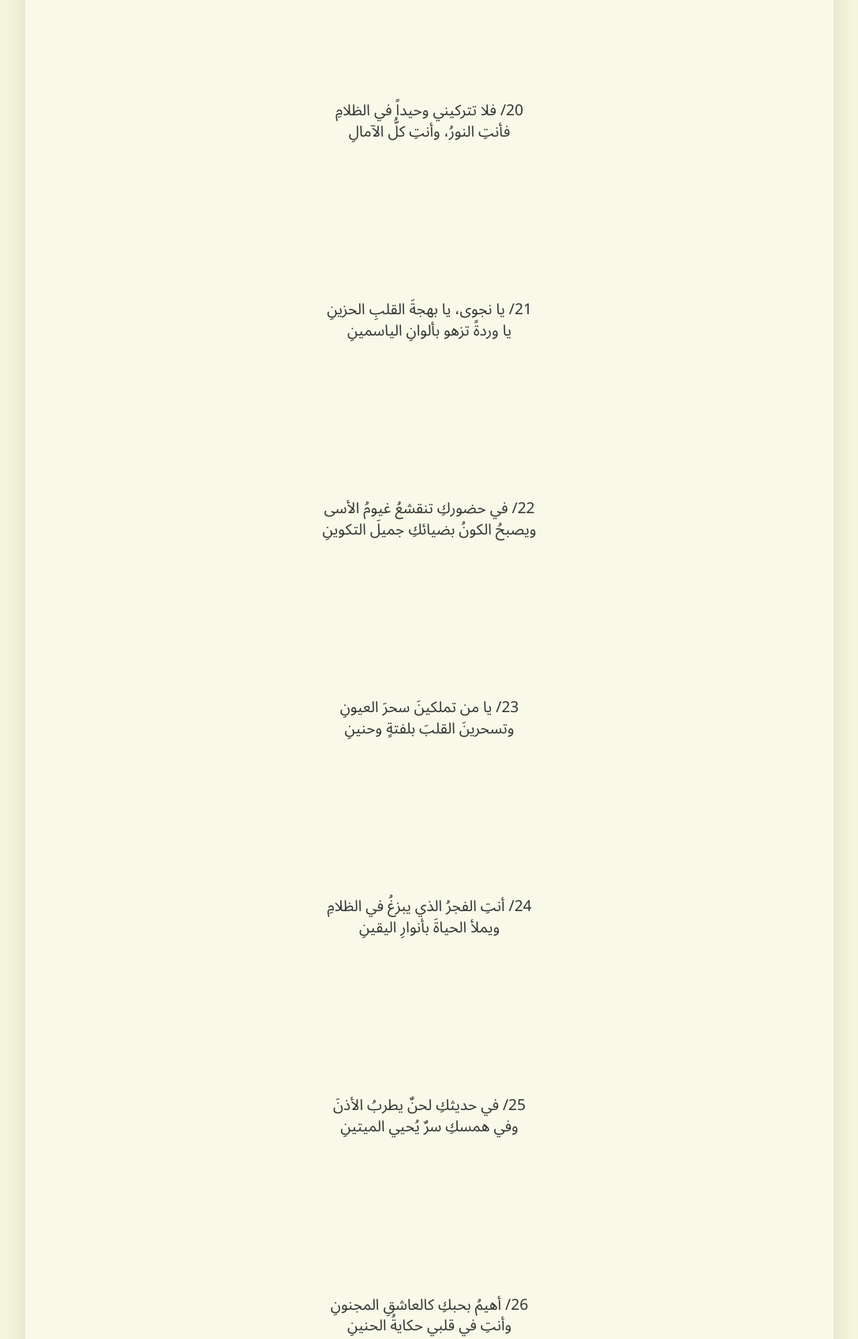
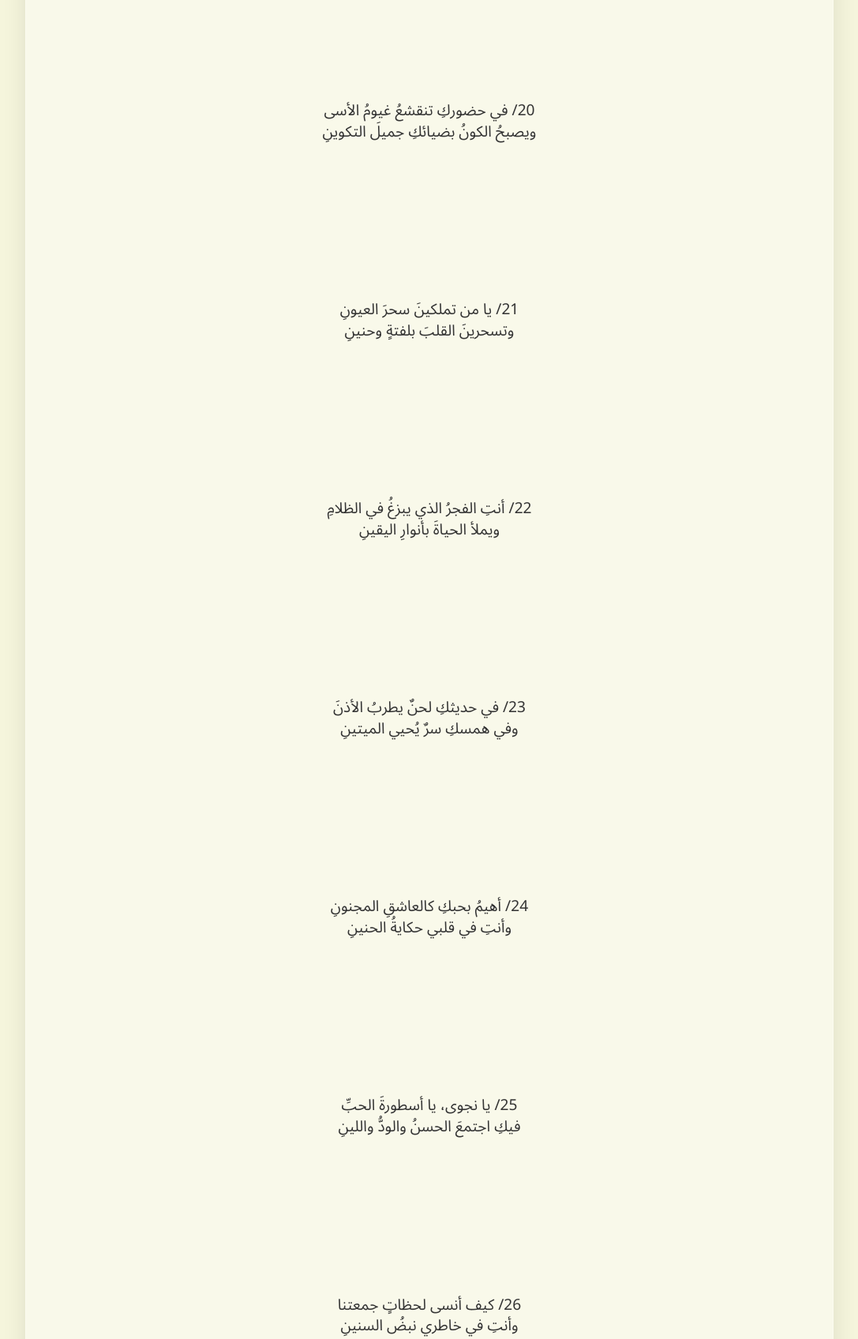
Before and after one commit to Dhiya2007/najwa, a plain HTML site: page index.html in a window 1280 px wide. Shown: the part 4820-6516 px from the top of the page at 79% size, without its empty margins (96-1183 px from the left). Drawn offline with Linux system fonts and the light colour scheme.

Commit message:
Update index.html

```diff
--- a/index.html
+++ b/index.html
@@ -216,49 +216,37 @@ background-image: url('https://media3.giphy.com/media/1tk0zuY90KbKyCsMs6/giphy.g
 </div>
 <div class=mt-1>
 
-20/ فلا تتركيني وحيداً في الظلامِ
-<br>
-فأنتِ النورُ، وأنتِ كلُّ الآمالِ
-</div>
-<div class=mt-1>
-
-21/ يا نجوى، يا بهجةَ القلبِ الحزينِ
-<br>
-يا وردةً تزهو بألوانِ الياسمينِ
-</div>
-<div class=mt-1>
-
-22/ في حضوركِ تنقشعُ غيومُ الأسى
+20/ في حضوركِ تنقشعُ غيومُ الأسى
 <br>
 ويصبحُ الكونُ بضيائكِ جميلَ التكوينِ
 </div>
 <div class=mt-1>
 
-23/ يا من تملكينَ سحرَ العيونِ
+21/ يا من تملكينَ سحرَ العيونِ
 <br>
 وتسحرينَ القلبَ بلفتةٍ وحنينِ
 </div>
 <div class=mt-1>
 
-24/ أنتِ الفجرُ الذي يبزغُ في الظلامِ
+22/ أنتِ الفجرُ الذي يبزغُ في الظلامِ
 <br>
 ويملأ الحياةَ بأنوارِ اليقينِ
 </div>
 <div class=mt-1>
 
-25/ في حديثكِ لحنٌ يطربُ الأذنَ
+23/ في حديثكِ لحنٌ يطربُ الأذنَ
 <br>
 وفي همسكِ سرٌ يُحيي الميتينِ
 </div>
 <div class=mt-1>
 
-26/ أهيمُ بحبكِ كالعاشقِ المجنونِ
+24/ أهيمُ بحبكِ كالعاشقِ المجنونِ
 <br>
 وأنتِ في قلبي حكايةُ الحنينِ
 </div>
 <div class=mt-1>
 
-27/ يا نجوى، يا أسطورةَ الحبِّ
+25/ يا نجوى، يا أسطورةَ الحبِّ
 <br>
 فيكِ اجتمعَ الحسنُ والودُّ واللينِ
 
@@ -266,31 +254,31 @@ background-image: url('https://media3.giphy.com/media/1tk0zuY90KbKyCsMs6/giphy.g
 <div class=mt-1>
 
 
-28/ كيف أنسى لحظاتٍ جمعتنا
+26/ كيف أنسى لحظاتٍ جمعتنا
 <br>
 وأنتِ في خاطري نبضُ السنينِ
 </div>
 <div class=mt-1>
 
-29/ يا نجوى، حبكِ في قلبي عميقٌ
+27/ يا نجوى، حبكِ في قلبي عميقٌ
 <br>
 كالبحرِ الذي لا يُدركُه السائرينِ
 
 </div>
 <div class=mt-1>
-30/ سأظلُّ أكتبُ فيكِ شعراً خالدًا
+28/ سأظلُّ أكتبُ فيكِ شعراً خالدًا
 <br>
 يبقى في ذاكرةِ الأيامِ والسنينِ
 
 </div>
 <div class=mt-1>
-31/ أنتِ النجمُ الذي يُضيءُ ليلي
+29/ أنتِ النجمُ الذي يُضيءُ ليلي
 <br>
 وأنتِ الحلمُ الذي لا يَبرحُ الجَبينِ
 </div>
 <div class=mt-1>
 
-32/ فلا تتركيني وحيداً في الظلامِ
+30/ فلا تتركيني وحيداً في الظلامِ
 <br>
 فأنتِ النورُ، وأنتِ كلُّ الآمالِ
 </div>
```
